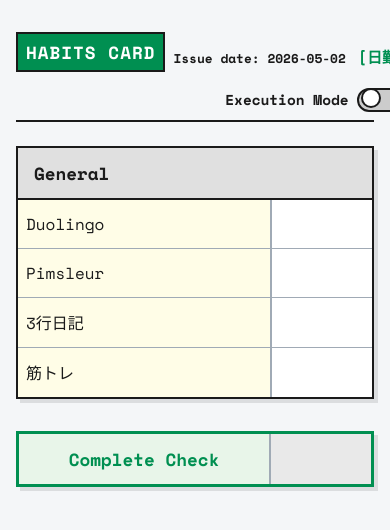
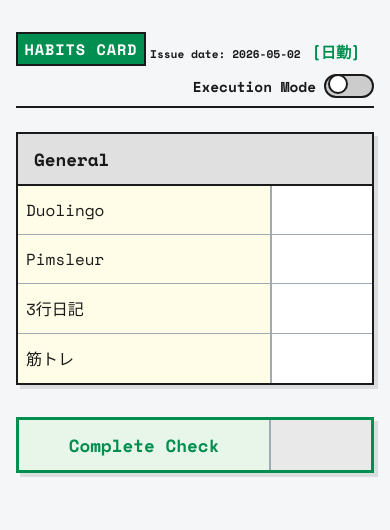
Before and after one commit to moriokaiwa-sketch/hy-habits-service-package, a React (Vite) app: page / in a window 390 px wide. Shown: the top 530 px of the page. Built offline with nearby package versions, Linux system fonts and the light colour scheme.

Commit message:
Fix layout overflow for mobile header elements

```diff
--- a/src/App.css
+++ b/src/App.css
@@ -3,6 +3,7 @@
   max-width: 800px;
   margin: 2rem auto 0;
   padding: 0 1rem;
+  box-sizing: border-box;
 }
 
 /* Header & Toggle */
@@ -412,26 +413,33 @@ input:checked + .slider:before {
   .header-top {
     flex-direction: column;
     align-items: flex-start;
-    gap: 1rem;
+    gap: 0.5rem;
+    width: 100%;
   }
 
   .title-area {
     flex-direction: row;
     align-items: flex-end;
-    gap: 0.5rem;
+    gap: 0.25rem;
     flex-wrap: nowrap;
+    width: 100%;
   }
 
   .card-title {
-    font-size: 1.1rem;
-    padding: 0.3rem 0.5rem;
+    font-size: 0.95rem;
+    padding: 0.25rem 0.4rem;
     white-space: nowrap;
   }
 
   .issue-date {
-    font-size: 0.8rem;
+    font-size: 0.7rem;
     white-space: nowrap;
     padding-bottom: 0.2rem;
+  }
+
+  .shift-badge {
+    font-size: 0.75rem;
+    margin-left: 0.1rem;
   }
 
   .mode-toggle {
```
